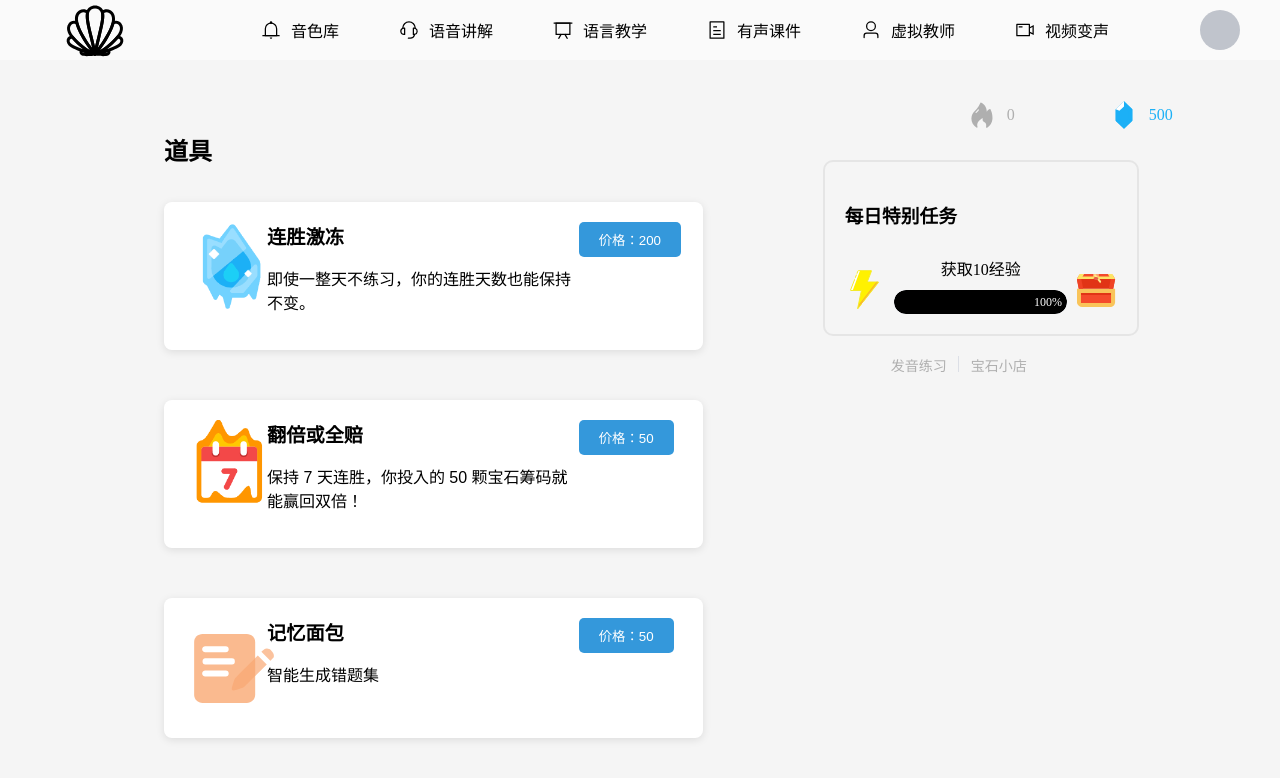
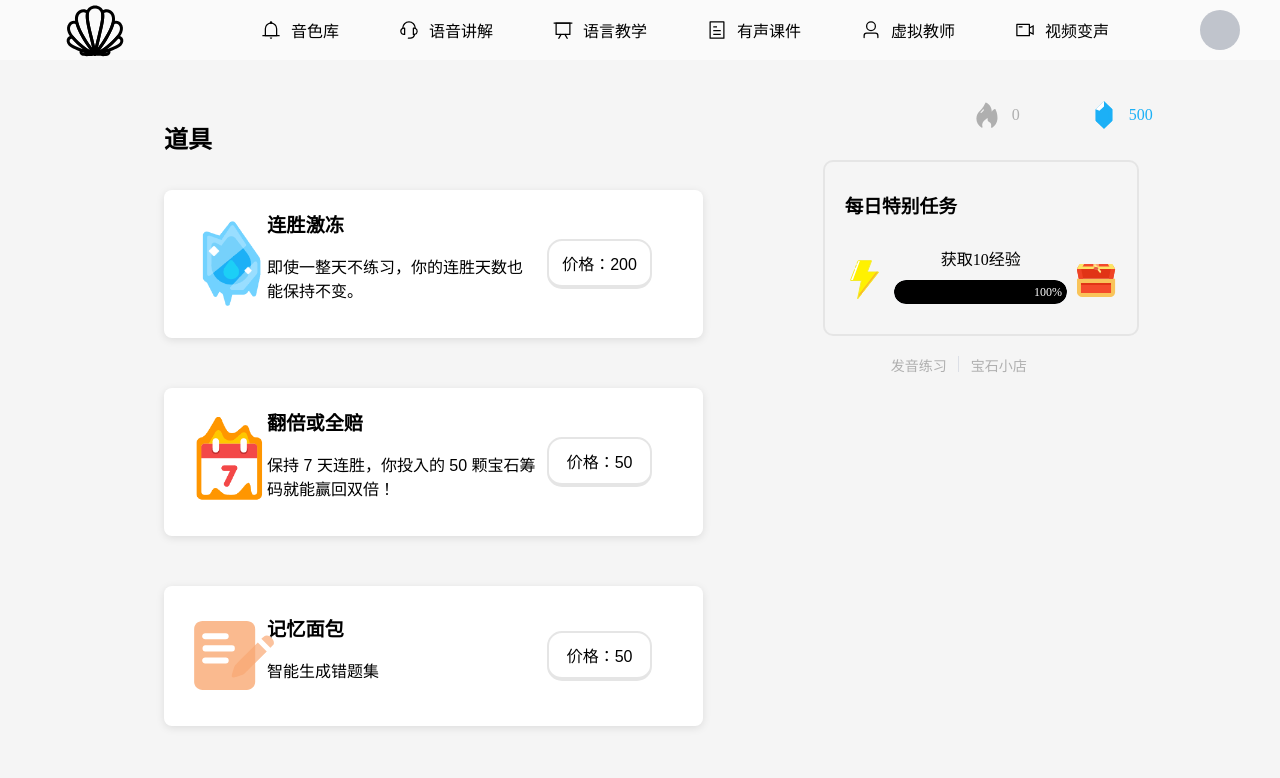
Before and after one commit to Demonor-alt/Sound, a Vue app: page /#/teach/shop in a window 1280 px wide. Shown: the top 778 px of the page. Built offline with nearby package versions, Linux system fonts and the light colour scheme.

Commit message:
样式调整

```diff
--- a/src/components/teach/Affix.vue
+++ b/src/components/teach/Affix.vue
@@ -98,8 +98,8 @@ const toTeach = () => {
     flex-direction: row;
     justify-content: space-between;
     align-items: center;
-    width: 300px;
-    margin-left: 50px;
+    width: 250px;
+    margin-left: 80px;
 
     .topitems {
         display: flex;
@@ -231,7 +231,7 @@ const toTeach = () => {
     display: flex;
     flex-direction: column;
     gap: 10px;
-    padding: 20px;
+    padding: 10px 20px 30px 20px;
     border: #e5e5e5 2px solid;
     border-radius: 10px;
 }
--- a/src/views/teach/Shop.vue
+++ b/src/views/teach/Shop.vue
@@ -9,12 +9,12 @@
                             <el-col :span="4">
                                 <div :class="item.imageClass"></div>
                             </el-col>
-                            <el-col :span="15">
+                            <el-col :span="13">
                                 <div style="font-size: larger;font-weight: 600 ;">{{ item.name }}</div>
                                 <p>{{ item.descripe }}</p>
                             </el-col>
-                            <el-col :span="5">
-                                <button class="buy-btn">价格：{{ item.price }}</button>
+                            <el-col :span="6" class="price">
+                                <div class="price-item"> 价格：{{ item.price }}</div>
                             </el-col>
                         </el-row>
                     </div>
@@ -42,7 +42,7 @@ const items = ref([
 
 <style scoped>
 .mbody {
-    margin: 1% 10%;
+    margin: 0 10%;
 }
 
 .store-container {
@@ -74,26 +74,13 @@ h3 {
     box-shadow: 0 2px 8px rgba(0, 0, 0, 0.1);
     display: flex;
     flex-direction: row;
+    align-items: center;
 }
 
 .props-list {
     display: flex;
     flex-direction: column;
     gap: 20px;
-}
-
-.buy-btn {
-    background: #3498db;
-    color: white;
-    border: none;
-    padding: 8px 20px;
-    border-radius: 5px;
-    cursor: pointer;
-    transition: background 0.3s;
-}
-
-.buy-btn:hover {
-    background: #2980b9;
 }
 
 .free-experience hr {
@@ -115,7 +102,6 @@ h3 {
     border-radius: 10px;
 }
 
-/* 假设的记忆面包样式类 */
 .memory-bread {
     width: 80px;
     height: 80px;
@@ -123,4 +109,29 @@ h3 {
     background: url('../../assets/icons/correction.svg') no-repeat center / contain;
     border-radius: 10px;
 }
+.price{
+    display: flex;
+    align-items: end;
+}
+.price-item {
+    margin: 10px;
+    padding: 10px;
+    border: 2px solid #e5e5e5;
+    border-radius: 15px;
+    width: 150px;
+    display: flex;
+    border-bottom-width: 4px;
+    transition: border-bottom-width 0.1s;
+    cursor: pointer;
+    justify-content: center;
+    align-items: center;
+}
+
+.price-item:hover {
+    background-color: #f0f0f0;
+}
+
+.price-item:active {
+    border-bottom-width: 2px;
+}
 </style>
```
